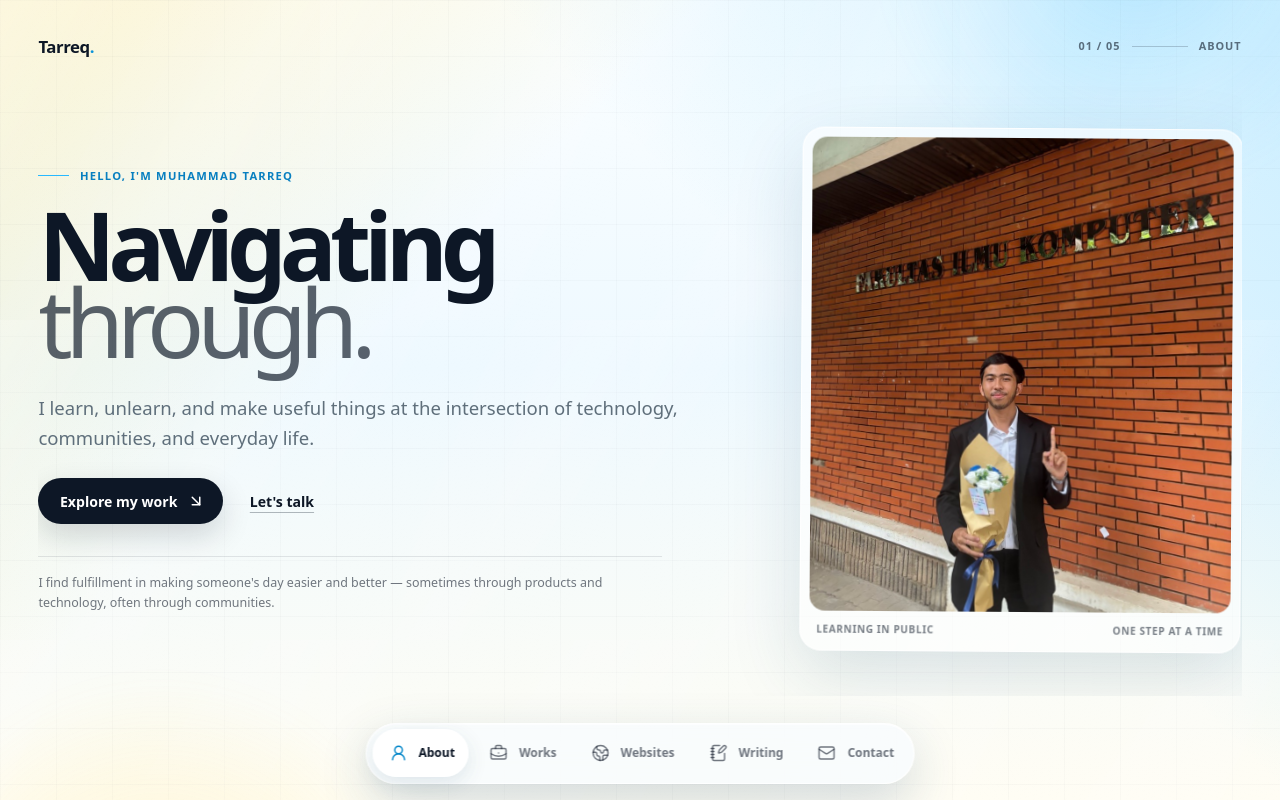
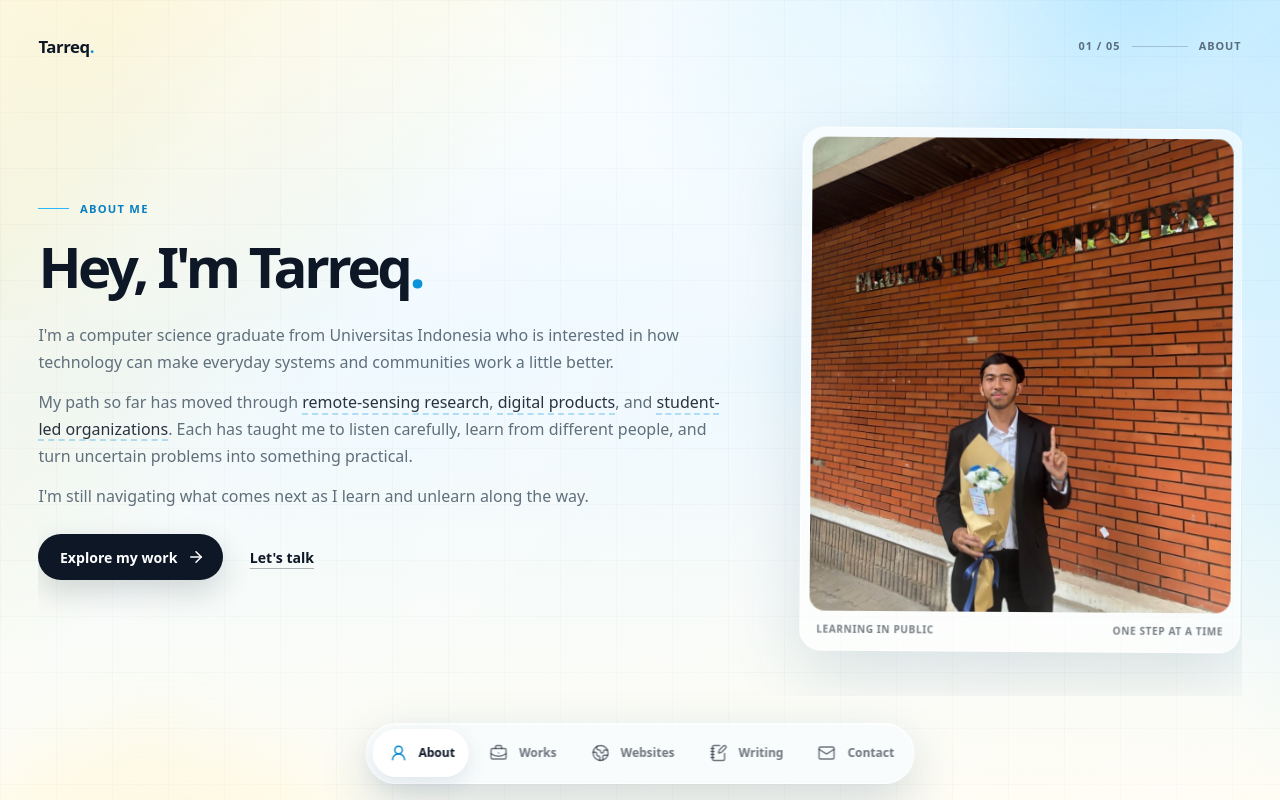
Before and after one commit to mrtrq/presence, a Next.js app: page / in a window 1280 px wide. Built offline with nearby package versions, Linux system fonts and the light colour scheme.

Commit message:
fix: copywriting, layout, icons, and card-opening animation

```diff
--- a/app/globals.css
+++ b/app/globals.css
@@ -400,11 +400,19 @@ a {
   background: rgba(255, 255, 255, 0.44);
 }
 
+.modal-layer {
+  isolation: isolate;
+}
+
 .modal-backdrop {
   position: absolute;
   inset: 0;
+  border: 0;
+  opacity: 0;
   background: rgba(13, 23, 38, 0.32);
   backdrop-filter: blur(10px);
+  cursor: default;
+  animation: modal-backdrop-in 300ms ease-out forwards;
 }
 
 .glass-modal {
@@ -418,6 +426,55 @@ a {
     linear-gradient(135deg, rgba(40, 185, 255, 0.12), rgba(255, 216, 74, 0.16));
   box-shadow: 0 26px 90px rgba(13, 23, 38, 0.22);
   backdrop-filter: blur(22px) saturate(140%);
+  outline: none;
+  opacity: 0;
+  transform: translateY(1.25rem) scale(0.975);
+  transform-origin: center;
+  will-change: transform, opacity;
+  animation: modal-panel-in 420ms cubic-bezier(0.22, 1, 0.36, 1) forwards;
+}
+
+.modal-layer.is-closing .modal-backdrop {
+  animation: modal-backdrop-out 220ms ease-in forwards;
+}
+
+.modal-layer.is-closing .glass-modal {
+  animation: modal-panel-out 220ms cubic-bezier(0.4, 0, 1, 1) forwards;
+}
+
+@keyframes modal-backdrop-in {
+  to {
+    opacity: 1;
+  }
+}
+
+@keyframes modal-backdrop-out {
+  from {
+    opacity: 1;
+  }
+
+  to {
+    opacity: 0;
+  }
+}
+
+@keyframes modal-panel-in {
+  to {
+    opacity: 1;
+    transform: translateY(0) scale(1);
+  }
+}
+
+@keyframes modal-panel-out {
+  from {
+    opacity: 1;
+    transform: translateY(0) scale(1);
+  }
+
+  to {
+    opacity: 0;
+    transform: translateY(0.65rem) scale(0.985);
+  }
 }
 
 .modal-action {
@@ -1046,7 +1103,8 @@ body:has(.portfolio-page) {
 .text-link:focus-visible,
 .dock-link:focus-visible,
 .email-link:focus-visible,
-.social-links a:focus-visible {
+.social-links a:focus-visible,
+.social-links button:focus-visible {
   outline: 2px solid rgba(40, 185, 255, 0.9);
   outline-offset: 4px;
 }
@@ -1156,27 +1214,39 @@ body:has(.portfolio-page) {
   padding-block: 0.5rem;
 }
 
-.display-title {
-  display: flex;
-  flex-direction: column;
+.about-title {
+  max-width: 12ch;
   margin-top: clamp(1rem, 2.5vh, 1.75rem);
-  font-size: clamp(4rem, 7.4vw, 7.4rem);
-  font-weight: 760;
-  line-height: 0.82;
-  letter-spacing: -0.075em;
-}
-
-.display-title span {
-  color: rgba(13, 23, 38, 0.68);
-  font-weight: 540;
-}
-
-.display-lede {
-  max-width: 42rem;
-  margin-top: clamp(1.7rem, 4vh, 3rem);
+  font-size: clamp(3rem, 4.4vw, 4.7rem);
+  font-weight: 730;
+  line-height: 0.98;
+  letter-spacing: -0.06em;
+}
+
+.about-title span {
+  color: #0a93da;
+}
+
+.about-story {
+  display: grid;
+  gap: 0.85rem;
+  max-width: 48rem;
+  margin-top: clamp(1.5rem, 3.5vh, 2.5rem);
   color: var(--color-muted);
-  font-size: clamp(1rem, 1.45vw, 1.24rem);
-  line-height: 1.65;
+  font-size: clamp(0.98rem, 1.25vw, 1.16rem);
+}
+
+.about-story p {
+  line-height: 1.68;
+}
+
+.about-story span {
+  color: rgba(13, 23, 38, 0.88);
+  text-decoration-line: underline;
+  text-decoration-style: dashed;
+  text-decoration-color: rgba(10, 147, 218, 0.28);
+  text-decoration-thickness: 2px;
+  text-underline-offset: 0.3em;
 }
 
 .primary-actions {
@@ -1222,16 +1292,6 @@ body:has(.portfolio-page) {
   text-decoration: underline;
   text-decoration-color: rgba(13, 23, 38, 0.3);
   text-underline-offset: 0.32em;
-}
-
-.about-note {
-  max-width: 39rem;
-  margin-top: clamp(1.5rem, 4vh, 3.1rem);
-  padding-top: 1rem;
-  border-top: 1px solid rgba(13, 23, 38, 0.1);
-  color: rgba(13, 23, 38, 0.58);
-  font-size: 0.78rem;
-  line-height: 1.6;
 }
 
 .portrait-frame {
@@ -1409,9 +1469,11 @@ body:has(.portfolio-page) {
   position: relative;
   display: grid;
   grid-template-columns: minmax(20rem, 1fr) minmax(22rem, 0.8fr);
-  gap: clamp(3rem, 10vw, 10rem);
+  gap: clamp(3rem, 7vw, 6rem);
+  width: min(100%, 76rem);
   min-height: 100%;
   align-items: center;
+  margin-inline: auto;
 }
 
 .contact-layout h1 {
@@ -1440,16 +1502,54 @@ body:has(.portfolio-page) {
 
 .email-link {
   display: flex;
+  width: 100%;
   gap: 1rem;
   align-items: center;
   justify-content: space-between;
   margin-top: 2rem;
-  padding-bottom: 0.75rem;
+  border: 0;
   border-bottom: 1px solid rgba(13, 23, 38, 0.18);
+  padding: 0 0 0.75rem;
+  color: var(--color-fg);
+  background: transparent;
+  font: inherit;
   font-size: clamp(1rem, 1.7vw, 1.35rem);
   font-weight: 720;
   letter-spacing: -0.03em;
+  text-align: left;
   text-decoration: none;
+  cursor: pointer;
+  transition: color 180ms ease, border-color 180ms ease;
+}
+
+.email-link:hover {
+  color: #087fc0;
+  border-color: rgba(40, 185, 255, 0.58);
+}
+
+.email-link.is-copied {
+  color: #087fc0;
+}
+
+.email-copy-state {
+  display: inline-flex;
+  gap: 0.4rem;
+  align-items: center;
+  color: rgba(13, 23, 38, 0.5);
+  font-size: 0.68rem;
+  font-weight: 720;
+  letter-spacing: 0.06em;
+  text-transform: uppercase;
+}
+
+.email-copy-state svg {
+  width: 1.05rem;
+  height: 1.05rem;
+}
+
+.email-address {
+  min-width: 0;
+  overflow-wrap: anywhere;
 }
 
 .social-links {
@@ -1458,7 +1558,8 @@ body:has(.portfolio-page) {
   margin-top: 1.5rem;
 }
 
-.social-links a {
+.social-links a,
+.social-links button {
   display: inline-flex;
   min-height: 40px;
   gap: 0.45rem;
@@ -1466,10 +1567,21 @@ body:has(.portfolio-page) {
   border: 1px solid rgba(13, 23, 38, 0.1);
   border-radius: 999px;
   padding: 0.5rem 0.85rem;
+  color: var(--color-fg);
   background: rgba(255, 255, 255, 0.46);
+  font: inherit;
   font-size: 0.78rem;
   font-weight: 690;
   text-decoration: none;
+  cursor: pointer;
+  transition: color 180ms ease, border-color 180ms ease, background 180ms ease;
+}
+
+.social-links a:hover,
+.social-links button:hover {
+  color: #087fc0;
+  border-color: rgba(40, 185, 255, 0.52);
+  background: rgba(255, 255, 255, 0.72);
 }
 
 .contact-signoff {
@@ -1552,8 +1664,8 @@ body:has(.portfolio-page) {
     gap: 2rem;
   }
 
-  .display-title {
-    font-size: clamp(3.6rem, 8.4vw, 5.5rem);
+  .about-title {
+    font-size: clamp(2.9rem, 6.4vw, 4rem);
   }
 
   .writing-layout {
@@ -1597,15 +1709,15 @@ body:has(.portfolio-page) {
     padding: 0;
   }
 
-  .display-title {
+  .about-title {
     margin-top: 0.8rem;
-    font-size: clamp(3.25rem, 17vw, 4.8rem);
-  }
-
-  .display-lede {
+    font-size: clamp(2.65rem, 12vw, 3.5rem);
+  }
+
+  .about-story {
+    gap: 0.7rem;
     margin-top: 1.15rem;
-    font-size: 0.94rem;
-    line-height: 1.55;
+    font-size: 0.88rem;
   }
 
   .primary-actions {
@@ -1616,10 +1728,6 @@ body:has(.portfolio-page) {
   .text-link {
     min-height: 42px;
     font-size: 0.8rem;
-  }
-
-  .about-note {
-    display: none;
   }
 
   .portrait-frame {
@@ -1723,6 +1831,10 @@ body:has(.portfolio-page) {
   .email-link {
     margin-top: 1.5rem;
     font-size: 0.96rem;
+  }
+
+  .email-copy-state > span {
+    display: none;
   }
 
   .contact-signoff {
@@ -1767,16 +1879,14 @@ body:has(.portfolio-page) {
     padding-bottom: 5.8rem;
   }
 
-  .display-title {
-    font-size: clamp(3.8rem, 7vw, 5.6rem);
-  }
-
-  .display-lede {
-    margin-top: 1.25rem;
-  }
-
-  .about-note {
-    margin-top: 1.4rem;
+  .about-title {
+    font-size: clamp(2.8rem, 4.6vw, 3.7rem);
+  }
+
+  .about-story {
+    gap: 0.55rem;
+    margin-top: 1rem;
+    font-size: 0.92rem;
   }
 
   .portrait-image {
--- a/app/page.tsx
+++ b/app/page.tsx
@@ -1,6 +1,6 @@
 "use client";
 
-import { ArrowDownRight, ArrowUpRight, Github, Mail } from "lucide-react";
+import { ArrowRight, Check, Copy, Github } from "lucide-react";
 import Image from "next/image";
 import { useCallback, useEffect, useRef, useState } from "react";
 import { NewProjectCard } from "./components/NewProjectCard";
@@ -27,7 +27,9 @@ function sectionFromHash(hash: string): SectionId {
 export default function Page() {
   const [active, setActive] = useState<SectionId>("about");
   const [direction, setDirection] = useState<"forward" | "backward">("forward");
+  const [copied, setCopied] = useState(false);
   const activeRef = useRef<SectionId>("about");
+  const copyResetRef = useRef<number | null>(null);
 
   const showSection = useCallback((next: SectionId, updateHistory = true) => {
     const currentIndex = sections.indexOf(activeRef.current);
@@ -69,6 +71,38 @@ export default function Page() {
     };
   }, [showSection]);
 
+  useEffect(() => {
+    return () => {
+      if (copyResetRef.current) window.clearTimeout(copyResetRef.current);
+    };
+  }, []);
+
+  const copyEmail = async () => {
+    const email = "tarreq.maulana@gmail.com";
+
+    try {
+      if (navigator.clipboard?.writeText) {
+        await navigator.clipboard.writeText(email);
+      } else {
+        const field = document.createElement("textarea");
+        field.value = email;
+        field.setAttribute("readonly", "");
+        field.style.position = "fixed";
+        field.style.opacity = "0";
+        document.body.appendChild(field);
+        field.select();
+        document.execCommand("copy");
+        field.remove();
+      }
+
+      setCopied(true);
+      if (copyResetRef.current) window.clearTimeout(copyResetRef.current);
+      copyResetRef.current = window.setTimeout(() => setCopied(false), 2200);
+    } catch {
+      setCopied(false);
+    }
+  };
+
   const meta = sectionMeta[active];
 
   return (
@@ -94,27 +128,34 @@ export default function Page() {
           {active === "about" && (
             <div className="about-layout">
               <div className="about-copy">
-                <p className="eyebrow">Hello, I&apos;m Muhammad Tarreq</p>
-                <h1 id="about-title" className="display-title">
-                  Navigating
-                  <span>through.</span>
+                <p className="eyebrow">About me</p>
+                <h1 id="about-title" className="about-title">
+                  Hey, I&apos;m Tarreq<span aria-hidden="true">.</span>
                 </h1>
-                <p className="display-lede">
-                  I learn, unlearn, and make useful things at the intersection of
-                  technology, communities, and everyday life.
-                </p>
+                <div className="about-story">
+                  <p>
+                    I&apos;m a computer science graduate from Universitas Indonesia who is
+                    interested in how technology can make everyday systems and communities
+                    work a little better.
+                  </p>
+                  <p>
+                    My path so far has moved through <span>remote-sensing research</span>,
+                    {" "}<span>digital products</span>, and <span>student-led organizations</span>.
+                    Each has taught me to listen carefully, learn from different people, and
+                    turn uncertain problems into something practical.
+                  </p>
+                  <p>
+                    I&apos;m still navigating what comes next as I learn and unlearn along the way.
+                  </p>
+                </div>
                 <div className="primary-actions">
                   <button className="primary-link" type="button" onClick={() => showSection("works")}>
-                    Explore my work <ArrowDownRight size={18} aria-hidden="true" />
+                    Explore my work <ArrowRight size={18} aria-hidden="true" />
                   </button>
                   <button className="text-link" type="button" onClick={() => showSection("contact")}>
                     Let&apos;s talk
                   </button>
                 </div>
-                <p className="about-note">
-                  I find fulfillment in making someone&apos;s day easier and better —
-                  sometimes through products and technology, often through communities.
-                </p>
               </div>
 
               <figure className="portrait-frame">
@@ -242,19 +283,28 @@ export default function Page() {
               <div className="contact-panel">
                 <p>
                   I&apos;m all ears for thoughtful discussions, collaborations, and experiments.
-                  The easiest way to reach me is by email.
+                  The most convenient way to reach me is by email.
                 </p>
-                <a className="email-link" href="mailto:tarreq.maulana@gmail.com">
-                  <span>tarreq.maulana@gmail.com</span>
-                  <ArrowUpRight aria-hidden="true" />
-                </a>
+                <button
+                  className={`email-link${copied ? " is-copied" : ""}`}
+                  type="button"
+                  onClick={copyEmail}
+                  aria-label="Copy tarreq.maulana@gmail.com"
+                >
+                  <span className="email-address">tarreq.maulana@gmail.com</span>
+                  <span className="email-copy-state" aria-live="polite">
+                    {copied ? <Check aria-hidden="true" /> : <Copy aria-hidden="true" />}
+                    <span>{copied ? "Copied" : "Copy"}</span>
+                  </span>
+                </button>
                 <div className="social-links">
                   <a href="https://github.com/mrtrq" target="_blank" rel="noreferrer">
                     <Github size={17} aria-hidden="true" /> GitHub
                   </a>
-                  <a href="mailto:tarreq.maulana@gmail.com">
-                    <Mail size={17} aria-hidden="true" /> Email
-                  </a>
+                  <button type="button" onClick={copyEmail}>
+                    {copied ? <Check size={17} aria-hidden="true" /> : <Copy size={17} aria-hidden="true" />}
+                    {copied ? "Copied" : "Copy email"}
+                  </button>
                 </div>
               </div>
               <p className="contact-signoff">© {new Date().getFullYear()} Muhammad Tarreq</p>
```
Also changed, not shown: app/components/NewProjectCard.tsx (+49 -11 lines).
